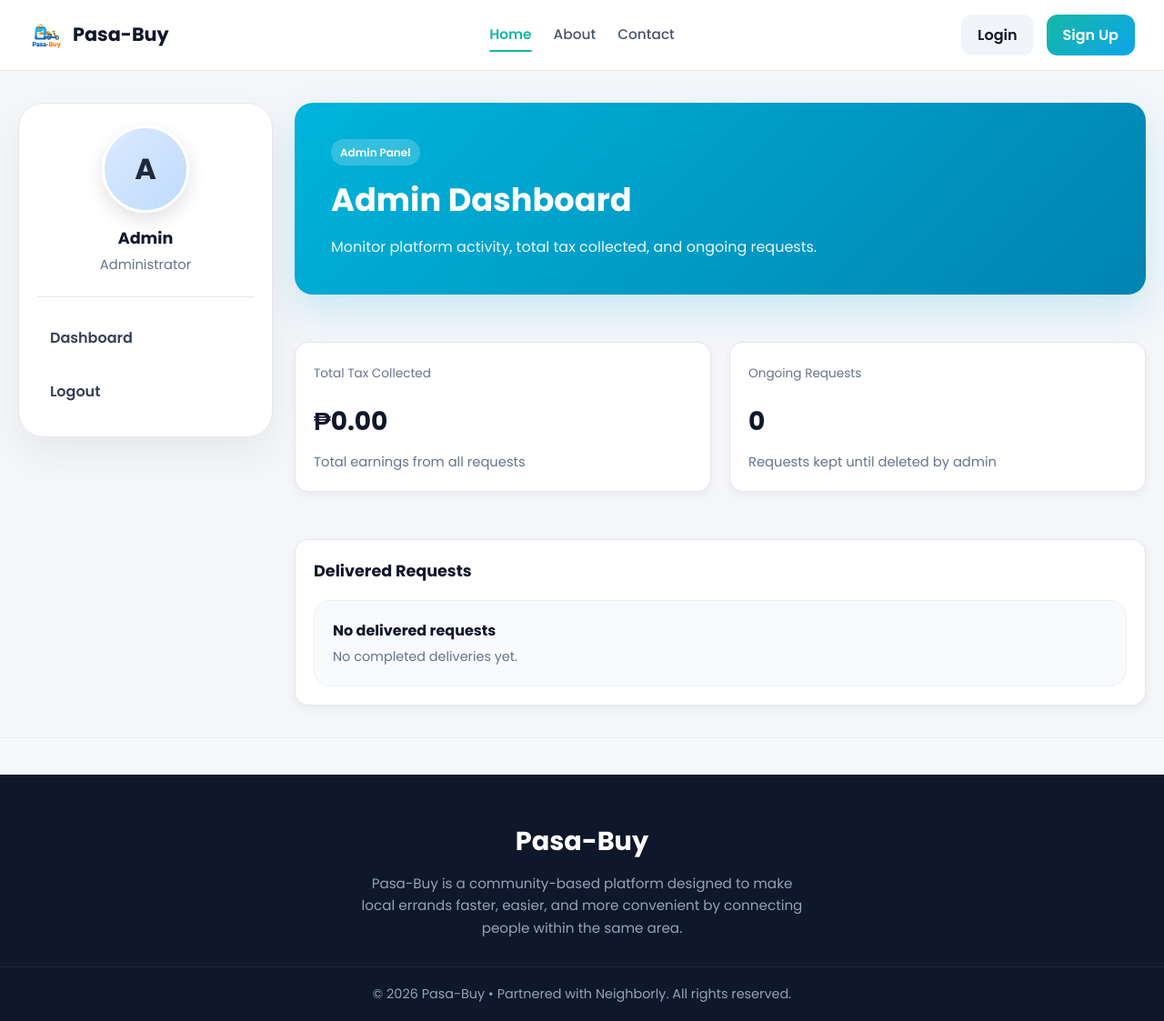
After one commit to Clive-04/Pasa-Buy, a CodeIgniter 4 app: the page made by app/Views/admin/dashboard.php in a window 1280 px wide. The commit adds this page. Shown: the whole page at 91% size. Run offline with PHP 8.4 and a stand-in for CodeIgniter, Linux system fonts and the light colour scheme; the template is opened without the code that fills it, so the values that code supplies are empty; some libraries are stand-ins or nearby versions.

Commit message:
Preserve in-progress admin dashboard, role login and fee changes
Snapshot of local uncommitted/untracked work exactly as found on
2026-11-22, before release hardening. No edits made.

Co-Authored-By: Claude Opus 5.5 <noreply@anthropic.com>

```diff
--- a/app/Config/Filters.php
+++ b/app/Config/Filters.php
@@ -34,6 +34,7 @@ class Filters extends BaseFilters
         'forcehttps'    => ForceHTTPS::class,
         'pagecache'     => PageCache::class,
         'performance'   => PerformanceMetrics::class,
+        'admin' => \App\Filters\AdminFilter::class,
     ];
 
     /**
--- a/app/Config/Routes.php
+++ b/app/Config/Routes.php
@@ -49,3 +49,8 @@ $routes->post('/users/(:num)/rate', 'UserSearch::rate/$1');
 $routes->get('/notifications', 'RequestNotification::index');
 $routes->get('/notifications/open/(:num)', 'RequestNotification::open/$1');
 $routes->post('/notifications/mark-all-read', 'RequestNotification::markAllRead');
+
+$routes->group('admin', ['filter' => 'admin'], function($routes) {
+    $routes->get('dashboard', 'AdminController::dashboard');
+});
+$routes->post('/admin/request/delete/(:num)', 'AdminController::deleteRequest/$1');
--- a/app/Models/RequestModel.php
+++ b/app/Models/RequestModel.php
@@ -25,6 +25,7 @@ class RequestModel extends Model
         'delivery_notes',
         'estimated_price',
         'service_fee',
+        'tax',
         'payment_method',
         'payment_status',
         'paid_at',
--- a/app/Views/about_page.php
+++ b/app/Views/about_page.php
@@ -4,12 +4,12 @@
 <main class="page-section">
     <div class="about-wrapper">
         <section class="about-intro">
-            <h1>About Pasa-Buy</h1>
+            <h1>About Neighborly</h1>
             <p>
-                Pasa-Buy is a community-based platform that helps people request or deliver nearby items quickly and conveniently.
+                Neighborly is a local technology startup founded in 2026 in Lucban, Quezon.
             </p>
             <p>
-                It supports local communities by making errands easier and creating opportunities for people to help one another.
+                It develops community-based digital platforms that connect residents, support local businesses, and make everyday transactions faster, easier, and more accessible.
             </p>
         </section>
 
--- /dev/null
+++ b/app/Views/admin/dashboard.php
@@ -0,0 +1,101 @@
+<?= $this->include('includes/header') ?>
+<?= $this->include('includes/navbar') ?>
+
+<main class="dashboard-page admin-page">
+    <div class="dashboard-container">
+
+        <?= $this->include('includes/admin_sidebar') ?>
+
+        <section class="dashboard-main" style="width: 100%;">
+
+            <!-- HERO -->
+            <div class="dashboard-hero">
+                <div>
+                    <span class="dashboard-badge">Admin Panel</span>
+                    <h1>Admin Dashboard</h1>
+                    <p>
+                        Monitor platform activity, total tax collected, and ongoing requests.
+                    </p>
+                </div>
+            </div>
+
+            <!-- STATS -->
+            <div class="dashboard-stats">
+
+                <div class="stat-box">
+                    <span class="stat-label">Total Tax Collected</span>
+                    <h2>₱<?= number_format($totalTax ?? 0, 2) ?></h2>
+                    <p>Total earnings from all requests</p>
+                </div>
+
+                <div class="stat-box">
+                    <span class="stat-label">Ongoing Requests</span>
+                    <h2><?= esc($ongoingCount ?? 0) ?></h2>
+                    <p>Requests kept until deleted by admin</p>
+                </div>
+
+            </div>
+
+            <!-- REQUESTS -->
+            <div class="dashboard-card">
+
+                <div class="card-header">
+                    <h3>Delivered Requests</h3>
+                </div>
+
+                <div class="request-list">
+
+                    <?php if (!empty($ongoing)): ?>
+                        <?php foreach ($ongoing as $request): ?>
+                            <div class="request-item">
+
+                                <div>
+                                    <h4><?= esc($request['item_name']) ?></h4>
+                                    <p>
+                                        User ID: <?= esc($request['user_id']) ?> •
+                                        Tax: ₱<?= number_format((float) ($request['tax'] ?? 0), 2) ?>
+                                    </p>
+                                </div>
+
+                                <div style="display: flex; align-items: center; gap: 10px;">
+                                    <span class="status-badge <?= esc($request['status']) ?>">
+                                        <?= ucfirst(str_replace('_', ' ', $request['status'])) ?>
+                                    </span>
+
+                                    <form action="<?= base_url('/admin/request/delete/' . $request['id']) ?>" method="post">
+                                        <?= csrf_field() ?>
+                                        <button
+                                            type="submit"
+                                            onclick="return confirm('Delete this request?')"
+                                            style="background: #dc3545; color: white; border: none; padding: 6px 12px; border-radius: 6px; cursor: pointer;"
+                                        >
+                                            Delete
+                                        </button>
+                                    </form>
+                                </div>
+
+                            </div>
+                        <?php endforeach; ?>
+                    <?php else: ?>
+                        <div class="request-item">
+                            <div>
+                                <h4>No delivered requests</h4>
+                                <p>No completed deliveries yet.</p>
+                            </div>
+                        </div>
+                    <?php endif; ?>
+
+                </div>
+            </div>
+
+        </section>
+    </div>
+</main>
+
+<script>
+    setInterval(function () {
+        location.reload();
+    }, 5000);
+</script>
+
+<?= $this->include('includes/footer') ?>
--- /dev/null
+++ b/app/Views/includes/admin_sidebar.php
@@ -0,0 +1,58 @@
+<?php
+use App\Models\UserModel;
+
+if (session()->has('user_id')) {
+    $userModel = new UserModel();
+    $user = $userModel->find(session('user_id'));
+
+    $user_name = session('user_name');
+    $first_name = explode(' ', $user_name)[0] ?? 'Admin';
+    $avatar = strtoupper(substr($first_name, 0, 1));
+} else {
+    $user = null;
+    $first_name = 'Admin';
+    $avatar = 'A';
+}
+?>
+
+<button class="sidebar-toggle" type="button" aria-label="Open sidebar">
+    ☰
+</button>
+
+<div class="sidebar-overlay"></div>
+
+<aside class="dashboard-sidebar" id="dashboardSidebar">
+
+    <!-- MOBILE HEADER -->
+    <div class="sidebar-mobile-top">
+        <span class="sidebar-mobile-title">Admin Menu</span>
+        <button class="sidebar-close" type="button">✕</button>
+    </div>
+
+    <!-- PROFILE -->
+    <div class="dashboard-profile-card">
+        <div class="profile-avatar">
+            <?php if (!empty($user['profile_photo'])): ?>
+                <img src="<?= base_url('uploads/profile_photos/' . $user['profile_photo']) ?>" alt="Profile Photo">
+            <?php else: ?>
+                <?= $avatar ?>
+            <?php endif; ?>
+        </div>
+
+        <h3><?= esc($first_name) ?></h3>
+        <p>Administrator</p>
+    </div>
+
+    <!-- MENU -->
+    <nav class="dashboard-menu">
+
+        <a href="<?= base_url('admin/dashboard') ?>" class="dashboard-link">
+            Dashboard
+        </a>
+
+        <a href="<?= base_url('logout') ?>" class="dashboard-link logout-link">
+            Logout
+        </a>
+
+    </nav>
+</aside>
--- a/app/Views/includes/footer.php
+++ b/app/Views/includes/footer.php
@@ -7,7 +7,7 @@
     </div>
 
     <div class="footer-bottom">
-        <p>&copy; 2026 Pasa-Buy. All rights reserved.</p>
+        <p>&copy; 2026 Pasa-Buy • Partnered with Neighborly. All rights reserved.</p>
     </div>
 </footer>
 </body>
--- a/app/Views/includes/header.php
+++ b/app/Views/includes/header.php
@@ -3,6 +3,7 @@
 <head>
     <meta charset="UTF-8">
     <meta name="viewport" content="width=device-width, initial-scale=1.0">
+    <meta http-equiv="refresh" content="5">
     <link rel="icon" type="image/png" href="<?= base_url('public/img/favicon.PNG') ?>">
 
     <title><?= esc($title ?? 'Pasa-Buy') ?></title>
@@ -16,6 +17,7 @@
     <link rel="stylesheet" href="<?= base_url('public/css/about.css') ?>">
     <link rel="stylesheet" href="<?= base_url('public/css/contact.css') ?>">
     <link rel="stylesheet" href="<?= base_url('public/css/profile.css') ?>">
+    <link rel="stylesheet" href="<?= base_url('public/css/admin.css') ?>">
 
     <link rel="preconnect" href="https://fonts.googleapis.com">
     <link rel="preconnect" href="https://fonts.gstatic.com" crossorigin>
--- a/app/Views/includes/navbar.php
+++ b/app/Views/includes/navbar.php
@@ -1,4 +1,17 @@
-<?php $current = uri_string(); ?>
+<?php
+$current = uri_string();
+
+$isLoggedIn = session()->has('user_id');
+$role = session('role'); // make sure this exists
+
+if ($isLoggedIn) {
+    $homeLink = ($role === 'admin')
+        ? base_url('admin/dashboard')
+        : base_url('dashboard');
+} else {
+    $homeLink = base_url('login');
+}
+?>
 <nav class="navbar">
     <div class="nav-left">
         <button class="nav-toggle" type="button" aria-label="Toggle navigation" aria-expanded="false" aria-controls="navMenu">
@@ -7,15 +20,20 @@
             <span></span>
         </button>
 
-        <a href="<?= session()->has('user_id') ? base_url('dashboard') : base_url('login') ?>" class="logo">
+        <a href="<?= $homeLink ?>" class="logo">
             <img src="<?= base_url('public/img/logo.PNG') ?>" alt="Pasa-Buy Logo" class="logo-img">
             <span class="logo-text">Pasa-Buy</span>
         </a>
     </div>
 
     <div class="nav-center nav-menu" id="navMenu">
-        <a href="<?= session()->has('user_id') ? base_url('dashboard') : base_url('login') ?>"
-            class="nav-link <?= ($current == '' || $current == 'dashboard' || $current == 'login') ? 'active' : '' ?>">
+        <a href="<?= $homeLink ?>"
+            class="nav-link <?= (
+                $current == '' ||
+                $current == 'dashboard' ||
+                $current == 'login' ||
+                $current == 'admin/dashboard'
+            ) ? 'active' : '' ?>">
             Home
         </a>
 
@@ -32,15 +50,21 @@
 
     <div class="nav-right nav-actions">
         <?php if (session()->has('user_id')): ?>
+
+        <?php if (session('role') !== 'admin'): ?>
+            <!-- ✅ SEARCH BAR (USER ONLY) -->
             <form action="<?= base_url('users/search') ?>" method="get" class="nav-search-form">
                 <input type="text" name="q" class="nav-search-input" placeholder="Search users..." value="<?= esc($_GET['q'] ?? '') ?>">
                 <button type="submit" class="nav-search-btn">Search</button>
             </form>
+        <?php endif; ?>
 
-            <span class="nav-welcome">
-                Welcome, <?= session('user_name') ? explode(' ', session('user_name'))[0] : 'User' ?>!
-            </span>
-        <?php else: ?>
+        <!-- ✅ ALWAYS SHOW WELCOME -->
+        <span class="nav-welcome">
+            Welcome, <?= session('user_name') ? explode(' ', session('user_name'))[0] : 'User' ?>!
+        </span>
+
+    <?php else: ?>
             <a href="<?= base_url('login') ?>" class="nav-login">Login</a>
             <a href="<?= base_url('register') ?>" class="nav-signup">Sign Up</a>
         <?php endif; ?>
--- /dev/null
+++ b/public/css/admin.css
@@ -0,0 +1,120 @@
+/* =========================
+   ADMIN DASHBOARD ONLY
+   (scoped with .admin-page)
+   ========================= */
+
+.admin-page {
+    background: #f4f6f9;
+}
+
+.admin-page .dashboard-container {
+    max-width: 100%;
+    margin: 0;
+    padding: 30px;
+}
+
+/* HERO */
+.admin-page .dashboard-hero {
+    background: linear-gradient(135deg, #00b4db, #0083b0);
+    color: white;
+    padding: 40px;
+    border-radius: 20px;
+    margin-bottom: 30px;
+}
+
+/* BADGE */
+.admin-page .dashboard-badge {
+    display: inline-block;
+    background: rgba(255,255,255,0.2);
+    padding: 5px 10px;
+    border-radius: 20px;
+    font-size: 12px;
+    margin-bottom: 10px;
+}
+
+/* STATS */
+.admin-page .dashboard-stats {
+    display: flex;
+    gap: 20px;
+    margin-bottom: 30px;
+}
+
+/* STAT BOX */
+.admin-page .stat-box {
+    flex: 1;
+    background: #ffffff;
+    padding: 20px;
+    border-radius: 15px;
+    box-shadow: 0 4px 10px rgba(0,0,0,0.05);
+}
+
+.admin-page .stat-box h2 {
+    font-size: 28px;
+    margin: 10px 0;
+}
+
+/* CARD */
+.admin-page .dashboard-card {
+    background: #ffffff;
+    border-radius: 15px;
+    padding: 20px;
+    box-shadow: 0 4px 10px rgba(0,0,0,0.05);
+}
+
+/* REQUEST ITEM */
+.admin-page{
+    display: flex;
+    justify-content: space-between;
+    align-items: center;
+    padding: 15px 0;
+    border-bottom: 1px solid #eee;
+}
+
+.request-item {
+    padding: 20px;
+}
+
+/* STATUS BADGE */
+.admin-page .status-badge {
+    padding: 5px 10px;
+    border-radius: 12px;
+    font-size: 12px;
+    background: #ddd;
+}
+
+/* STATUS COLORS */
+.admin-page .status-badge.pending {
+    background: #fff3cd;
+    color: #856404;
+}
+
+.admin-page .status-badge.ongoing {
+    background: #cce5ff;
+    color: #004085;
+}
+
+.admin-page .status-badge.completed {
+    background: #d4edda;
+    color: #155724;
+}
+
+/* FORCE ADMIN TO USE FULL WIDTH */
+.admin-page .dashboard-container {
+    max-width: 100%;
+    width: 100%;
+    margin: 0;
+    padding: 20px;
+}
+
+/* RESPONSIVE */
+@media (max-width: 768px) {
+    .admin-page .dashboard-stats {
+        flex-direction: column;
+    }
+
+    .admin-page .request-item {
+        flex-direction: column;
+        align-items: flex-start;
+        gap: 10px;
+    }
+}
```
Also changed, not shown: app/Controllers/AdminController.php (added, +55 -0 lines), app/Controllers/Auth.php (+14 -7 lines), app/Controllers/Request.php (+53 -3 lines), app/Filters/AdminFilter.php (added, +24 -0 lines), app/Views/post_request_page.php (+80 -7 lines).
